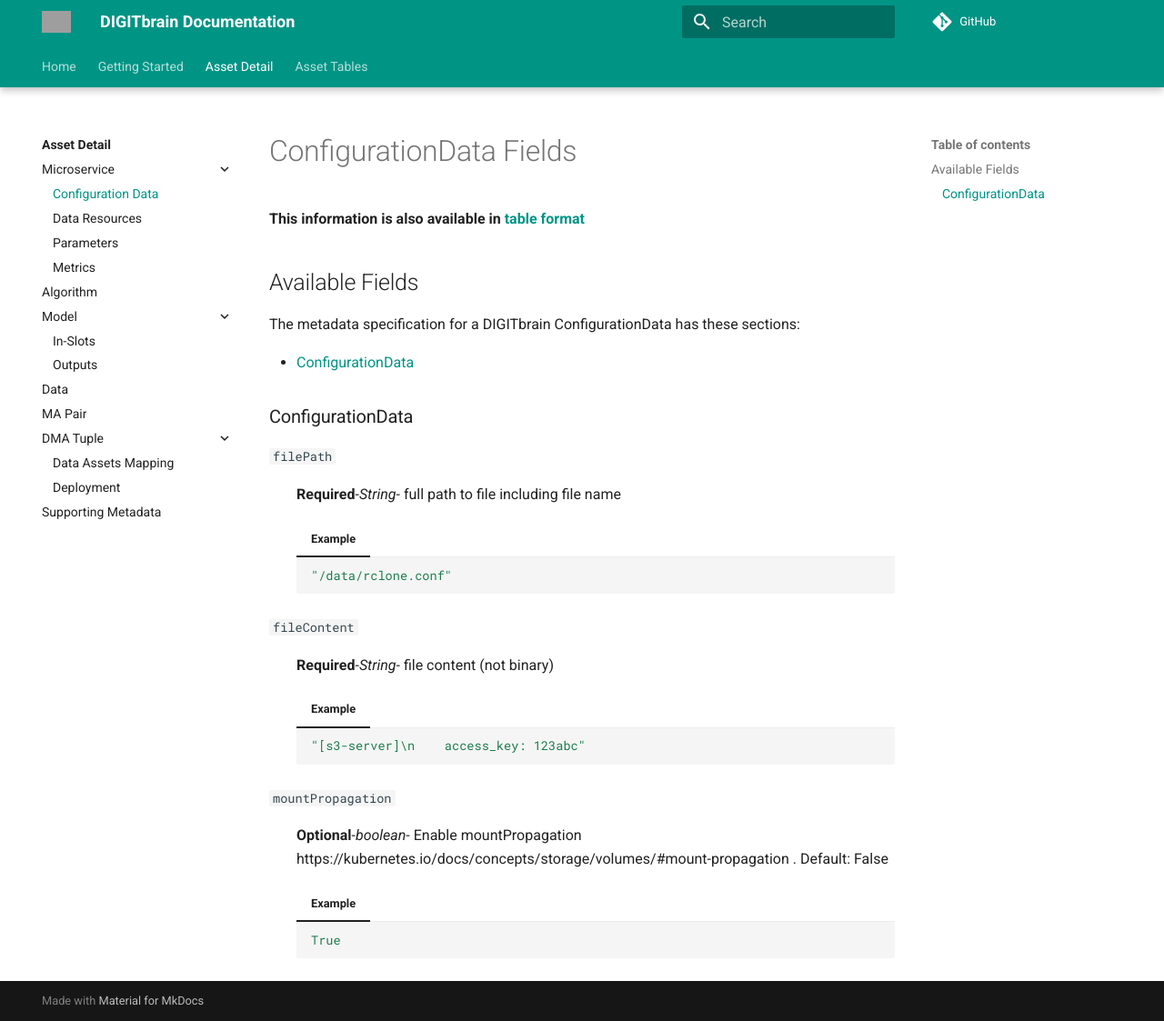
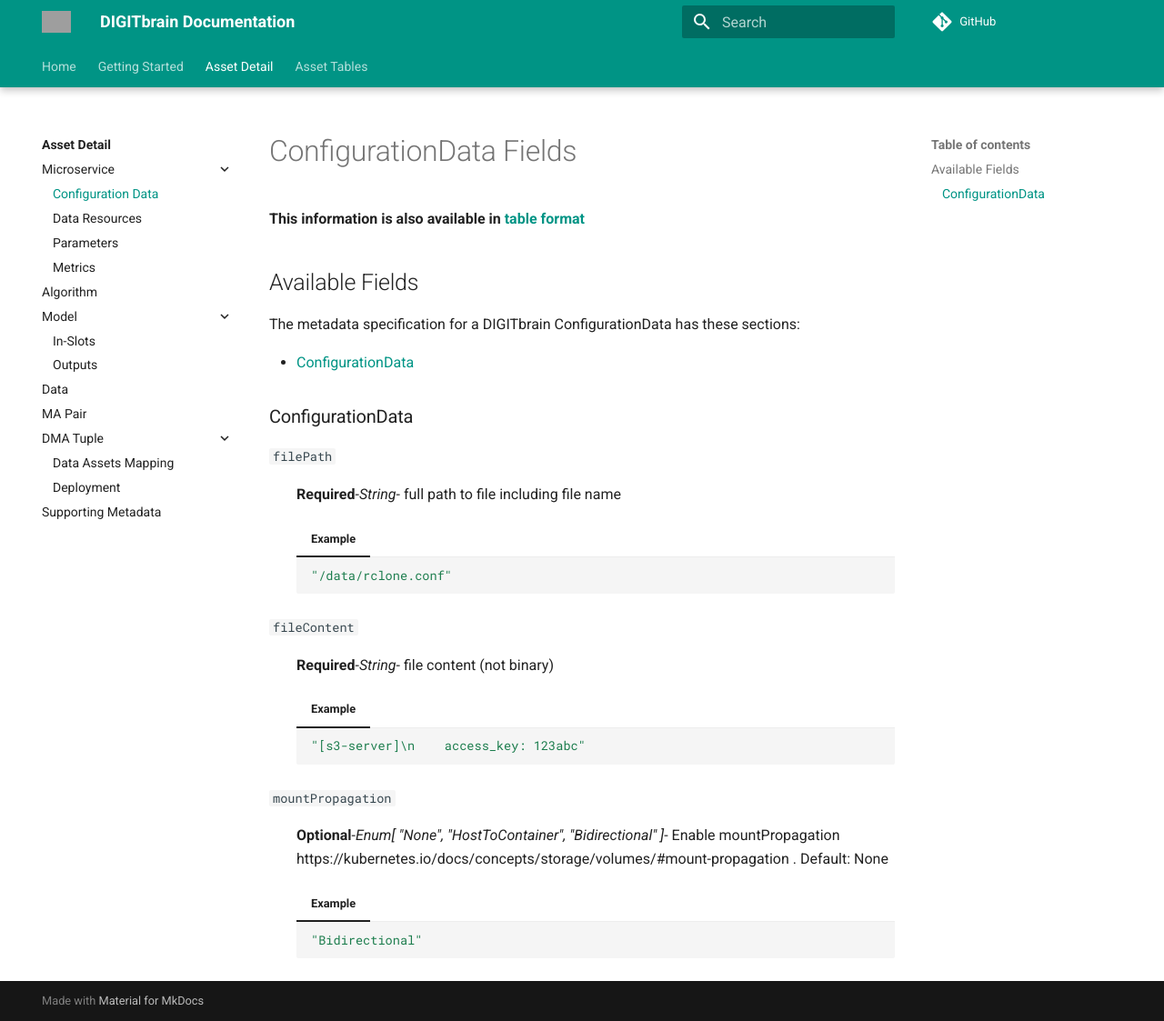
Before and after one commit to DIGITbrain/digitbrain.github.io, an MkDocs documentation site: the page built from docs/attributes/configurationdata.md, in a window 1280 px wide and 1123 px high. Shown: the whole window at 91% size. Built offline with MkDocs 1.6.1 and Material for MkDocs 9.7.7, drawn with Linux system fonts in a browser that asks for light colours; comment, search, counter and statistics services are not loaded; grey boxes are pictures that could not be loaded.

Commit message:
fix(configdata): change mountpropagation to enum [AUTO]

````diff
--- a/docs/attributes/configurationdata.md
+++ b/docs/attributes/configurationdata.md
@@ -36,8 +36,8 @@ has these sections:
         ```
 
 `mountPropagation`{ #mountpropagation }
-:   **Optional**-*boolean*- Enable mountPropagation https://kubernetes.io/docs/concepts/storage/volumes/#mount-propagation . Default: False
+:   **Optional**-*Enum[ "None", "HostToContainer", "Bidirectional" ]*- Enable mountPropagation https://kubernetes.io/docs/concepts/storage/volumes/#mount-propagation . Default: None
     === "Example"
         ``` yaml
-        True
+        "Bidirectional"
         ```
````
Also changed, not shown: docs/tables/configurationdata.md (+7 -7 lines).
